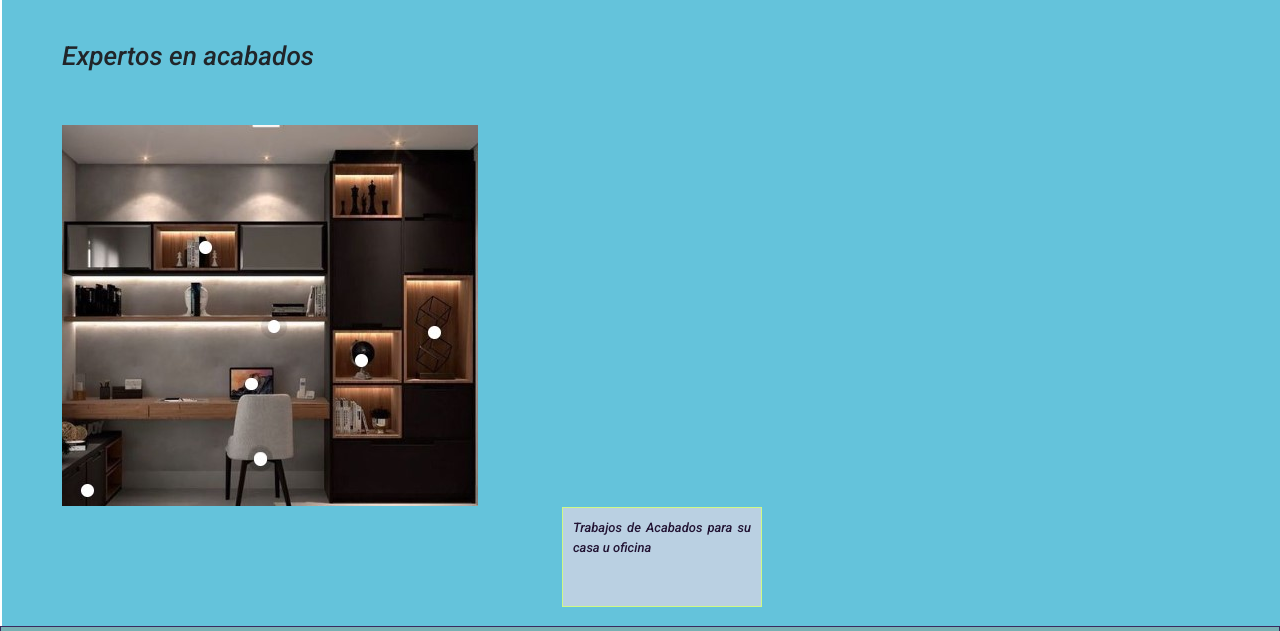
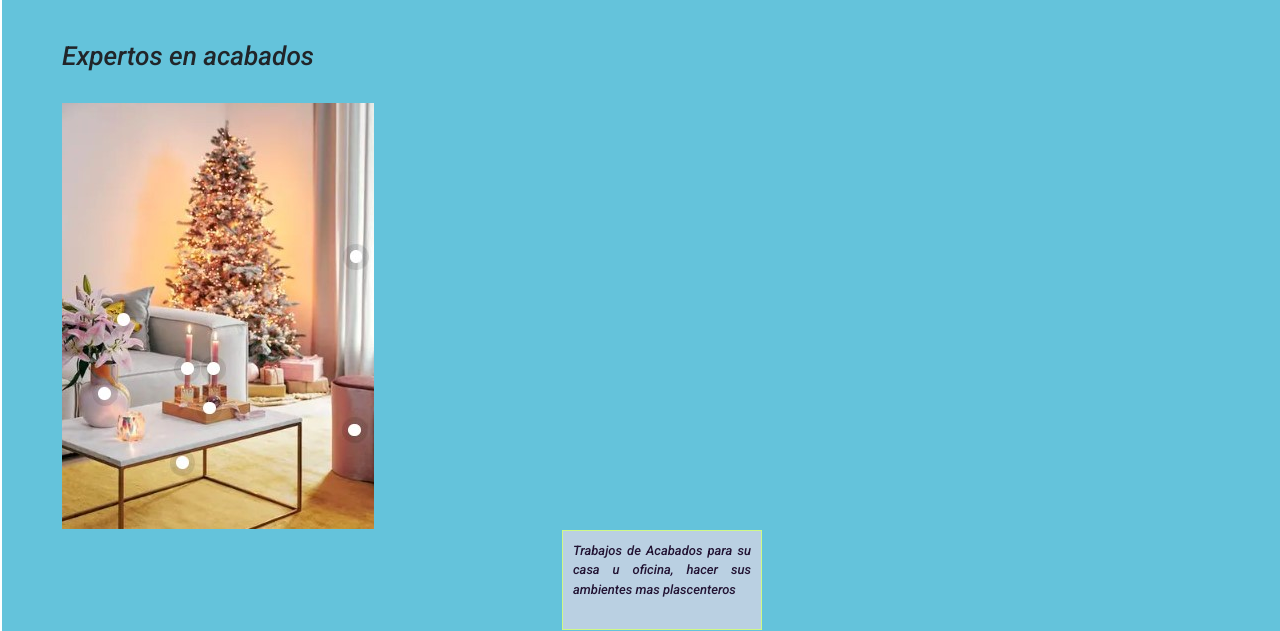
Before and after one commit to Giovannitzn/projweb, a plain HTML site: page page/Otros.html in a window 1280 px wide. Shown: the part 169-800 px from the top of the page. Drawn offline with nearby package versions, Linux system fonts and the light colour scheme; files that its build step writes are made by us from their sources.

Commit message:
ajuste-diseño

```diff
--- a/page/Otros.html
+++ b/page/Otros.html
@@ -57,12 +57,11 @@
         <h1 class="animate__animated animate__bounce">Acabados G&K</h1>
         <br>
         <h3 >Expertos en acabados </h3><br>
-  <br>
         <div>
-            <img src="../image/ambiente.jpg" alt="" >
+            <img src="../image/saludos.jpg" alt="navidad" >
         </div>
         <div class="boxAnimat translate">
-            <p>Trabajos de Acabados para su casa u oficina</p>
+            <p>Trabajos de Acabados para su casa u oficina, hacer sus ambientes mas plascenteros</p>
         </div>
     </section>
 
```
Also changed, not shown: image/saludos.jpg (added).
